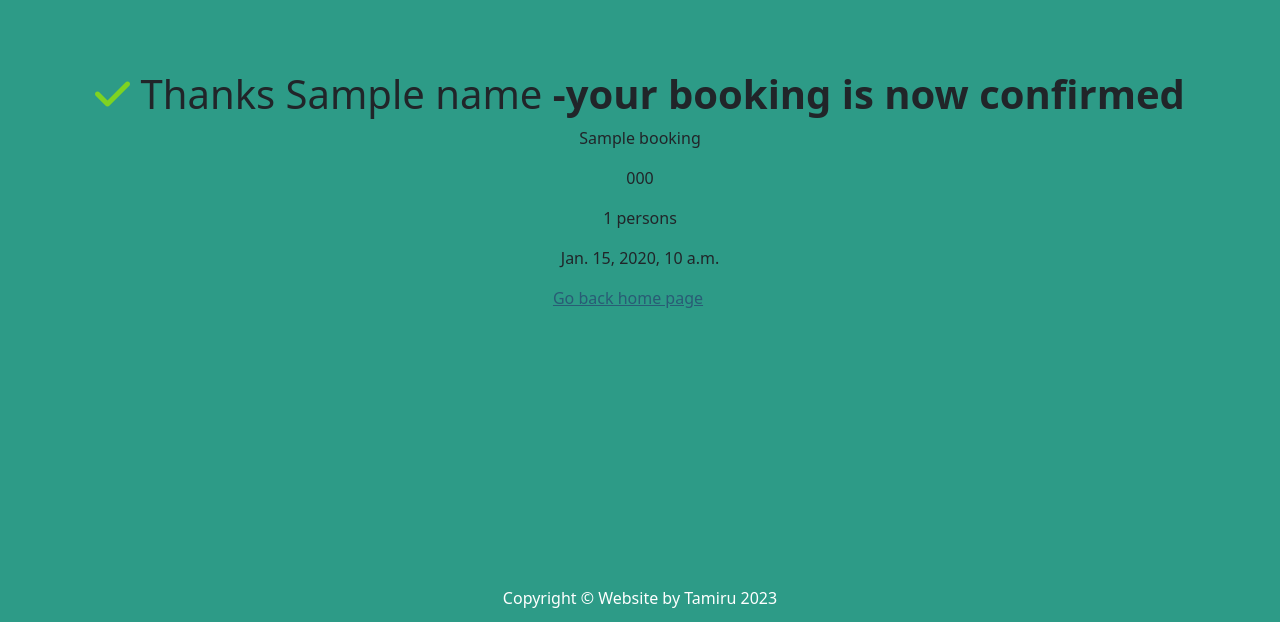
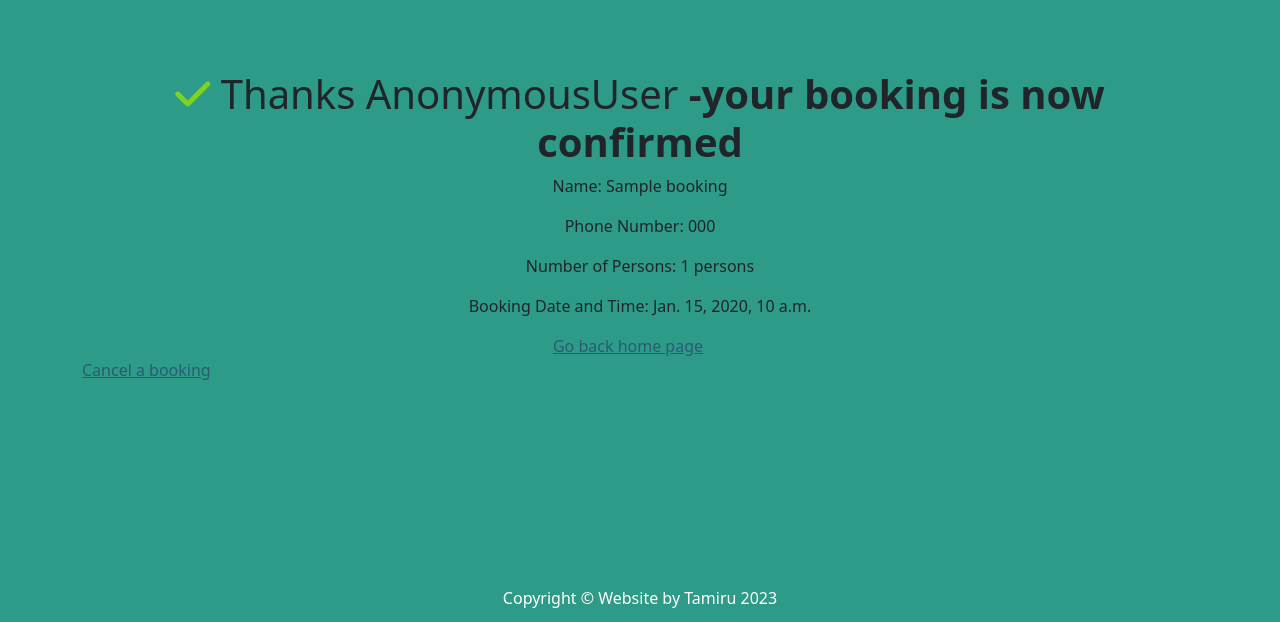
Before and after one commit to Tamirucode/DjangoRestaurantBooking, a Django app: template templates/restaurant/booking_confirmation.html in a window 1280 px wide. Shown: the part 80-702 px from the top of the page. Run offline with Django 3.2, Linux system fonts and the light colour scheme; tables that the repository leaves empty hold one stand-in row (values such as "Sample post"); the template is opened without the code that fills it: values that come from a table or form of the project are taken from there, most other values are stand-ins (such as "Sample title", 1, 10 or a date in 2020); parts of the project's set-up code (start-up, migrations or seed data) failed here and were passed over; some libraries are stand-ins or nearby versions.

```diff
--- a/templates/restaurant/booking_confirmation.html
+++ b/templates/restaurant/booking_confirmation.html
@@ -15,15 +15,15 @@
             <span class = "fa fa-check">
 
             </span>
-            Thanks {{name}}<strong class="black-text"> -your booking is now confirmed </strong>
+            Thanks {{user}}<strong class="black-text"> -your booking is now confirmed </strong>
 
             </h1>
         </div>
         <div class="font-large">
-            <p>{{booking.name}}</p>
-            <p>{{booking.phone_number}}</p>
-            <p>{{booking.Number_of_persons}} persons</p>
-            <p>{{booking.booking_date_and_time}}</p>
+            <p>Name: {{booking.name}}</p>
+            <p>Phone Number: {{booking.phone_number}}</p>
+            <p>Number of Persons: {{booking.Number_of_persons}} persons</p>
+            <p>Booking Date and Time: {{booking.booking_date_and_time}}</p>
         </div>
     <div class="row font-link font-medium">
         <div class="col-xs-12 col-12 mb10">
@@ -32,7 +32,11 @@
 
     </div>
 
-
+</div>
+<div class="row font-link font-medium">
+    <div class="col-xs-12 col-12 mb10">
+        <a href="{% url 'mybooking'%}" >Cancel a booking</a>
+    </div>
 
     </main>
 
```
Also changed, not shown: booking/views.py (+6 -2 lines).
